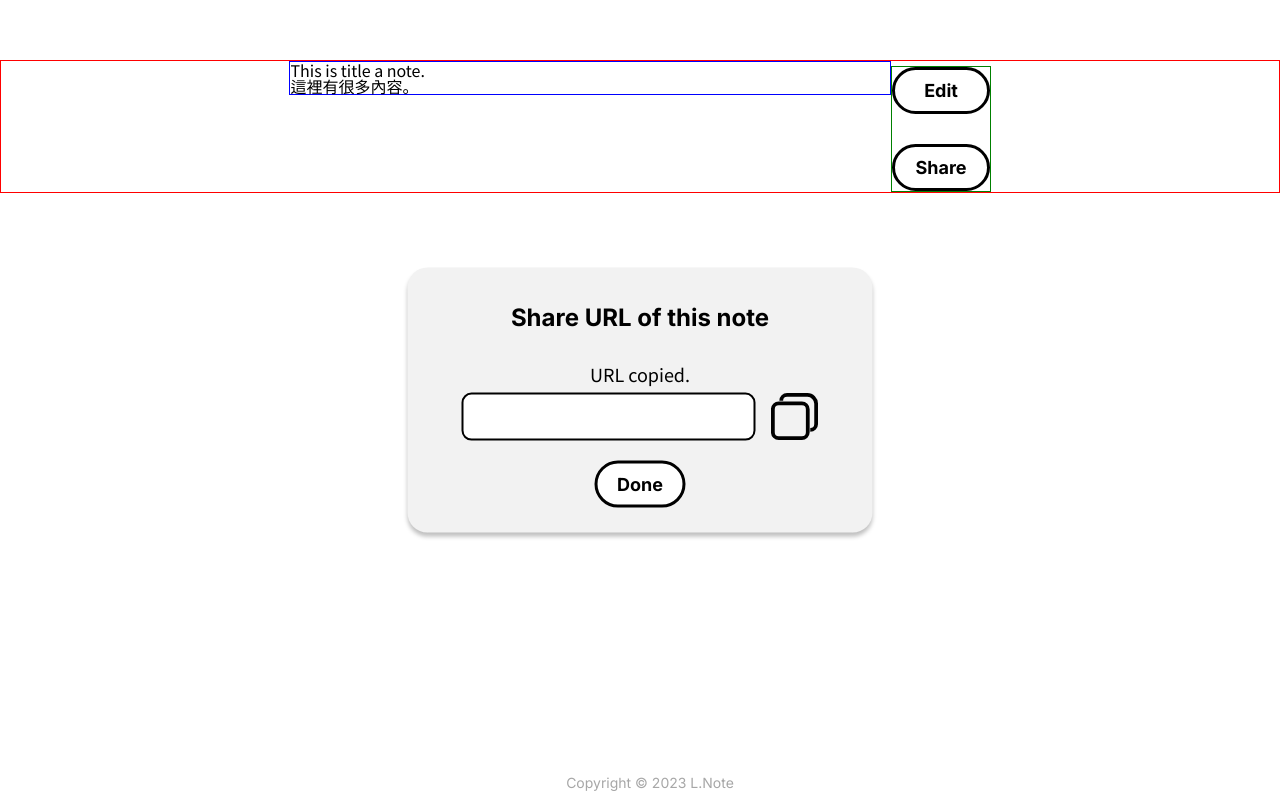
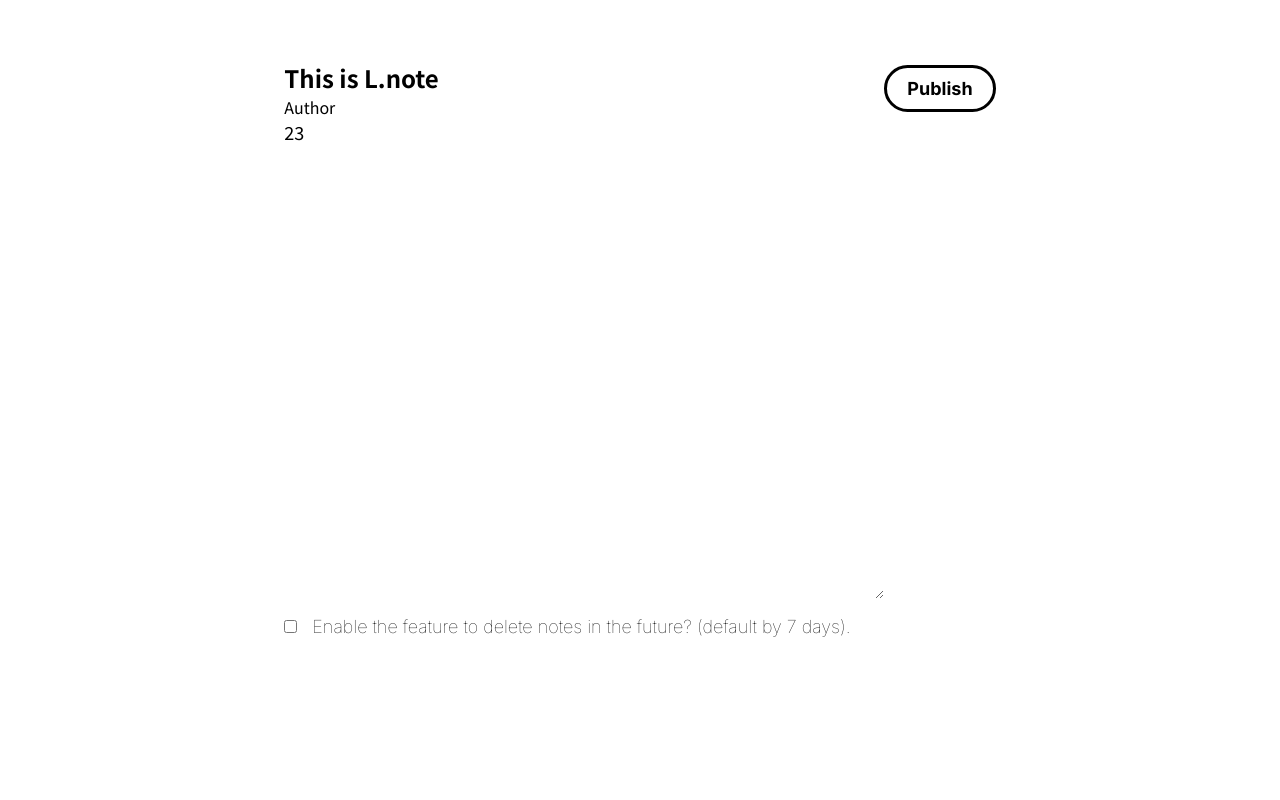
Before and after one commit to ginger-lemon/l-note, a React app: page / in a window 1280 px wide. Built offline with nearby package versions, Linux system fonts and the light colour scheme.

Commit message:
調整一些東西

```diff
--- a/src/App.js
+++ b/src/App.js
@@ -1,9 +1,8 @@
 import React, { useState } from "react";
 import { StyledFooter } from "./styles/Styled-footer";
-import { GlobalStyle } from "./styles/Styled-Globe";
 import Editor from "./components/Editor";
 import Note from "./components/note";
-import { CSSReset } from "./styles/CSS-Reset";
+import { CSSReset} from "./styles/CSS-Reset";
 
 
 export default function App() {
@@ -11,10 +10,9 @@ export default function App() {
     return (
         <>
             <CSSReset />
-            <GlobalStyle />
-            {/* <Editor/> */}
-            <Note />
-            <StyledFooter>Copyright © 2023 L.Note</StyledFooter>
+            <Editor/>
+            {/* <Note /> */}
+            {/* <StyledFooter>Copyright © 2023 L.Note</StyledFooter> */}
         </>
     );
 }
--- a/src/components/Editor.js
+++ b/src/components/Editor.js
@@ -1,20 +1,18 @@
 import React from "react";
 import Button from "./button.js";
-import { StyledArticle, StyledAsideContainer, StyledMainContainer } from "../styles/Styled-Globe.js";
+import { StyledAsideContainer, StyledMainContainer } from "../styles/Styled-mainStrucutre.js";
+import { StyledArticle } from "../styles/Styled-edit-note";
 import Dialog from "./dialog.js";
 import { StyledDialogCustomDiv } from "../styles/Styled.Dialog.js";
 
-
 export default function Editor() {
 
-    const btnName = "publish";
     return (
         <StyledMainContainer>
-            <DeleteDialog />
+            {/* <DeleteDialog /> */}
             <StyledArticle>
-                {/* <header>
-                    This is L.note
-                </header> */}
+                <h1>This is L.note</h1>
+                <p>Author</p>
                 <textarea type="textarea" >23</textarea>
                 <div>
                     <input
@@ -28,11 +26,9 @@ export default function Editor() {
             </StyledArticle>
             <StyledAsideContainer>
                 <Button
-                    btnName={btnName}
+                    btnName="Publish"
                     onClick={(e) => console.log('送出記事')}
-                >
-                    {btnName}
-                </Button>
+                />
             </StyledAsideContainer>
         </StyledMainContainer>
 
@@ -51,12 +47,10 @@ function DeleteDialog() {
                 <input
                     style={{
                         width: "250px",
-
                     }}
                 >
                 </input>
             </StyledDialogCustomDiv>
-
         </Dialog>
     );
 }
--- a/src/components/note.js
+++ b/src/components/note.js
@@ -1,9 +1,10 @@
 import React from "react";
-import { StyledArticle, StyledMainContainer, StyledAsideContainer } from "../styles/Styled-Globe";
+import { StyledMainContainer, StyledAsideContainer } from "../styles/Styled-mainStrucutre";
+import { StyledArticle } from "../styles/Styled-edit-note";
 import Button from "./button";
 import Dialog from "./dialog";
 import copyUrlIcon from "../img/copy-icon.svg";
-import { StyledDialogCustomDiv } from "../styles/Styled.Dialog";
+
 
 export default function Note() {
     return (
@@ -11,7 +12,8 @@ export default function Note() {
             <ShareDialog />
             <StyledArticle>
                 <h1>This is title a note.</h1>
-                <p>這裡有很多內容。</p>
+                <p>Ginger-Lemon</p>
+                <p>Here is your text!</p>
             </StyledArticle>
             <StyledAsideContainer>
                 <Button
--- a/src/styles/CSS-Reset.js
+++ b/src/styles/CSS-Reset.js
@@ -6,49 +6,13 @@
 import { createGlobalStyle } from "styled-components";
 
 export const CSSReset = createGlobalStyle`
-
-	html, body, div, span, applet, object, iframe,
-	h1, h2, h3, h4, h5, h6, p, blockquote, pre,
-	a, abbr, acronym, address, big, cite, code,
-	del, dfn, em, img, ins, kbd, q, s, samp,
-	small, strike, strong, sub, sup, tt, var,
-	b, u, i, center,
-	dl, dt, dd, ol, ul, li,
-	fieldset, form, label, legend,
-	table, caption, tbody, tfoot, thead, tr, th, td,
-	article, aside, canvas, details, embed,
-	figure, figcaption, footer, header, hgroup,
-	menu, nav, output, ruby, section, summary,
-	time, mark, audio, video {
+	* {
 		margin: 0;
 		padding: 0;
-		border: 0;
-		font-size: 100%;
-		font: inherit;
-		vertical-align: baseline;
-	}
-	/* HTML5 display-role reset for older browsers */
-	article, aside, details, figcaption, figure,
-	footer, header, hgroup, menu, nav, section {
-		display: block;
-	}
-	body {
-		line-height: 1;
-	}
-	ol, ul {
-		list-style: none;
-	}
-	blockquote, q {
-		quotes: none;
-	}
-	blockquote:before, blockquote:after,
-	q:before, q:after {
-		content: '';
-		content: none;
-	}
-	table {
-		border-collapse: collapse;
-		border-spacing: 0;
+		box-sizing: border-box;
 	}
 
+	body {
+        font-family: "Noto Sans TC", "Inter";
+    }
 `;
--- a/src/styles/Styled-Globe.js
+++ /dev/null
@@ -1,67 +0,0 @@
-import styled, { createGlobalStyle } from "styled-components";
-
-export const StyledMainContainer = styled.main`
-    border: 1px solid red;
-    margin: 60px 0 100px;
-    display: flex;
-    flex-wrap: wrap;
-    justify-content: center;
-    align-items: flex-start;
-
-
-    @media (max-width: 700px) {
-        margin: 60px 20px 100px;
-        gap: 30px;
-        justify-content: left;
-    }
-`;
-
-export const StyledArticle = styled.article`
-    border: 1px solid blue;
-    width: 600px;
-
-    header {
-        font-family: inherit;
-        font-size: 32px;
-        font-weight: 700;
-        padding: 0 20px 10px 20px;
-    }
-
-    textarea {
-        resize: none;
-        width: inherit;
-        height: 540px;
-        margin-bottom: 10px;
-        font-family: inherit;
-        font-size: 18px;
-    }
-
-    div {
-        /* border: 1px solid red; */
-        label {
-            padding-left: 15px;
-            font-family: "Inter";
-            font-weight: 100;
-            font-size: 18px;
-        }
-    }
-`;
-
-export const StyledAsideContainer = styled.aside`
-    border: 1px solid green;
-    margin-top: 5px;
-    gap: 30px;
-    display: flex;
-    flex-direction: column;
-
-
-    @media (max-width: 700px) {
-        flex-direction: row;
-    }
-`;
-
-export const GlobalStyle = createGlobalStyle`
-    body {
-        font-family: "Noto Sans TC", "Inter";
-    }
-`;
--- /dev/null
+++ b/src/styles/Styled-edit-note.js
@@ -0,0 +1,34 @@
+import styled from "styled-components";
+
+export const StyledArticle = styled.article`
+    width: 600px;
+
+    header {
+        font-family: inherit;
+        font-size: 32px;
+        font-weight: 700;
+        padding: 0 20px 10px 20px;
+    }
+
+    textarea {
+        width: inherit;
+        height: 60vh;
+        border: none;
+        resize: vertical;
+        margin-bottom: 10px;
+
+        /* textarea 的文字（暫定） */
+        font-family: inherit;
+        font-size: 18px;
+    }
+
+    div {
+        /* border: 1px solid red; */
+        label {
+            padding-left: 15px;
+            font-family: "Inter";
+            font-weight: 100;
+            font-size: 18px;
+        }
+    }
+`;
--- /dev/null
+++ b/src/styles/Styled-mainStrucutre.js
@@ -0,0 +1,29 @@
+import styled, { createGlobalStyle } from "styled-components";
+
+export const StyledMainContainer = styled.main`
+    margin: 60px 0 100px;
+    display: flex;
+    flex-wrap: wrap;
+    justify-content: center;
+    align-items: flex-start;
+
+
+    @media (max-width: 700px) {
+        margin: 60px 20px 100px;
+        gap: 30px;
+        justify-content: left;
+    }
+`;
+
+
+export const StyledAsideContainer = styled.aside`
+    margin-top: 5px;
+    gap: 30px;
+    display: flex;
+    flex-direction: column;
+
+
+    @media (max-width: 700px) {
+        flex-direction: row;
+    }
+`;
--- a/src/styles/Styled.Dialog.js
+++ b/src/styles/Styled.Dialog.js
@@ -49,13 +49,13 @@ export const StyledDialogCustomDiv = styled.div`
     justify-content: center;
     /* align-items: center; */
     gap: 15px;
-    margin: 10px 20px 20px;
+    margin: 0 20px 20px;
 
     @media (max-width: 700px) {
         display: flex;
         flex-wrap: wrap;
         gap: 10px;
-        margin: 10px 20px 20px;
+        margin: 0 20px 20px;
     }
 
 `;
```
Also changed, not shown: 3 other files (tests, documents, lock files or other folders).
